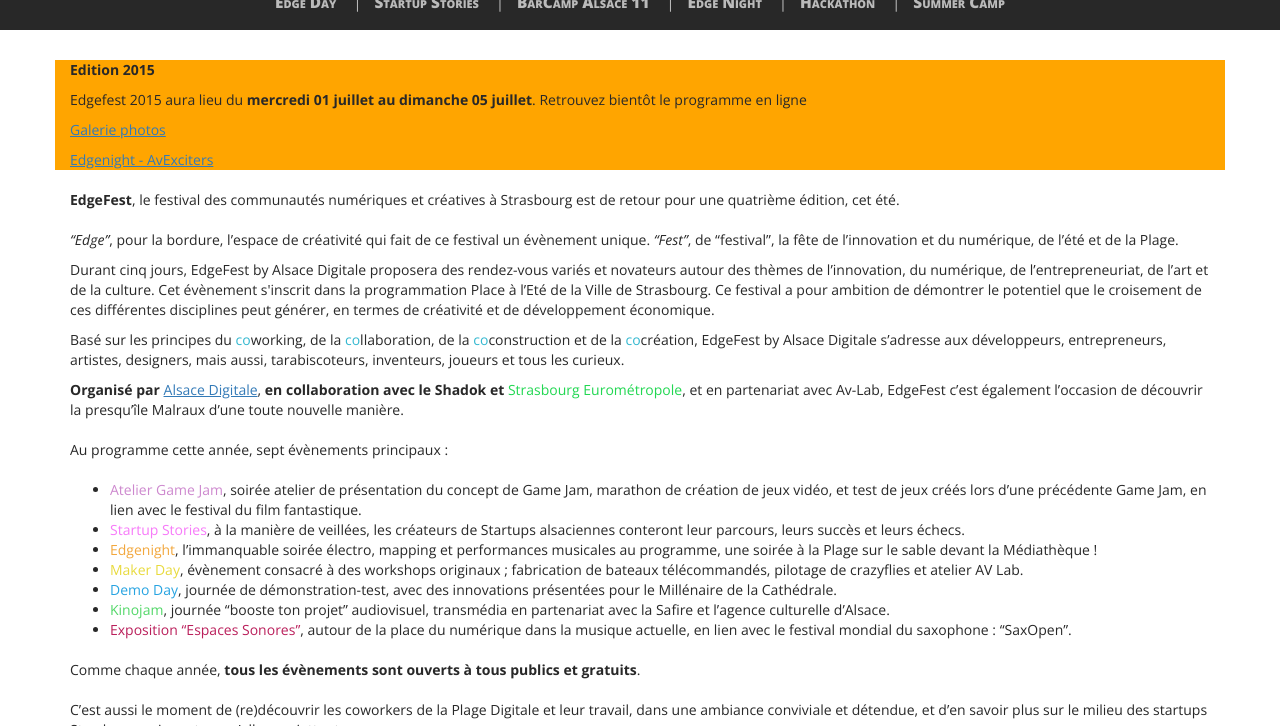
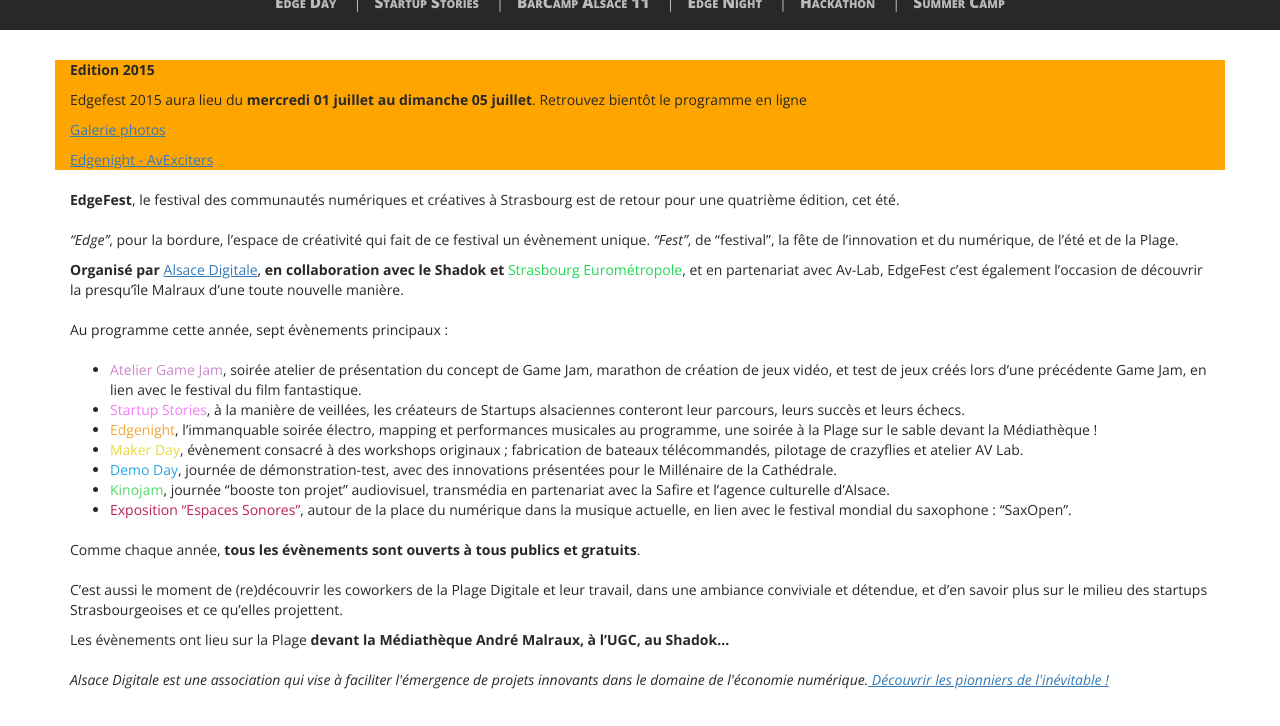
Before and after one commit to AlsaceDigitale/www.edgefest.fr-2019-temporary, a Jekyll site: the page built from index.html, in a window 1280 px wide and 900 px high, scrolled down 523 px, cut to the strip 0-726 px from the top of the window. Built offline with Jekyll 4.4.1, drawn with Linux system fonts in a browser that asks for light colours; nearby versions of some CDN libraries; some web fonts are replaced.

Commit message:
Fix the intro layout

```diff
--- a/_includes/intro.html
+++ b/_includes/intro.html
@@ -19,15 +19,6 @@
                 <em>“Edge”</em>, pour la bordure, l’espace de créativité qui fait de ce festival un évènement unique.
                 <em>“Fest”</em>, de “festival”, la fête de l’innovation et du numérique, de l’été et de la Plage.
               </p>
-              <p>Durant cinq jours, EdgeFest by Alsace Digitale proposera des rendez-vous variés et novateurs autour
-              des thèmes de l’innovation, du numérique, de l’entrepreneuriat, de l’art et de la culture. Cet
-              évènement s'inscrit dans la programmation Place à l’Eté de la Ville de Strasbourg. Ce festival a
-              pour ambition de démontrer le potentiel que le croisement de ces différentes disciplines peut
-              générer, en termes de créativité et de développement économique.</p>
-              <p>Basé sur les principes du <span class="co">co</span>working, de la <span class="co">co</span>llaboration,
-              de la <span class="co">co</span>construction et de la <span class="co">co</span>création, EdgeFest
-              by Alsace Digitale s’adresse aux développeurs, entrepreneurs, artistes, designers, mais aussi,
-              tarabiscoteurs, inventeurs, joueurs et tous les curieux.</p>
               <p><strong>Organisé par</strong> <a href="http://www.alsacedigitale.org/">Alsace Digitale</a>, <strong>en collaboration avec le Shadok et</strong> <span style="color:#22D752">Strasbourg Eurométropole</span>, et en partenariat avec Av-Lab,
               EdgeFest c’est également l’occasion de découvrir la presqu’île Malraux d’une toute nouvelle manière.</p>
               <p style="margin-top:20px;">Au programme cette année, sept évènements principaux :</p>
```
